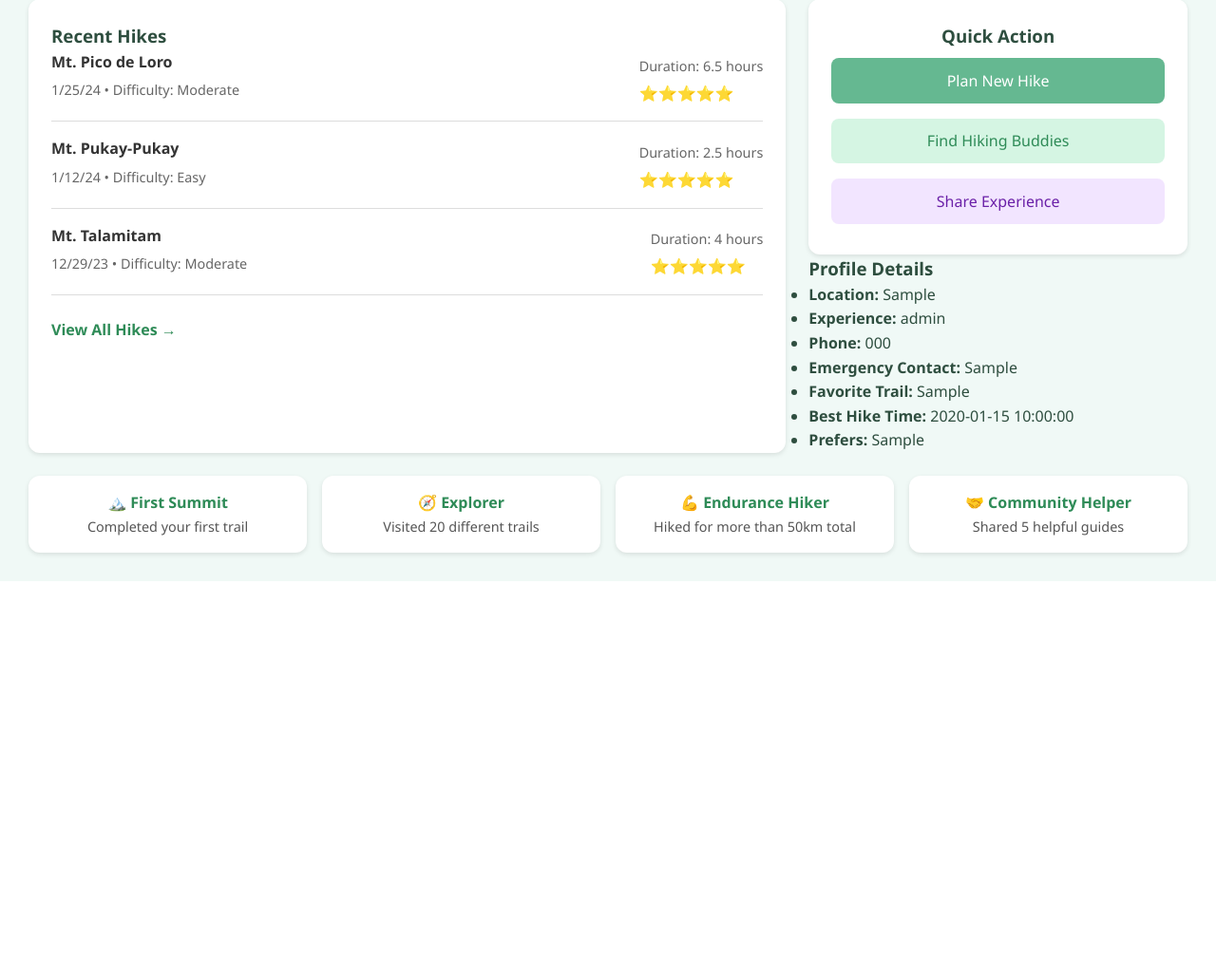
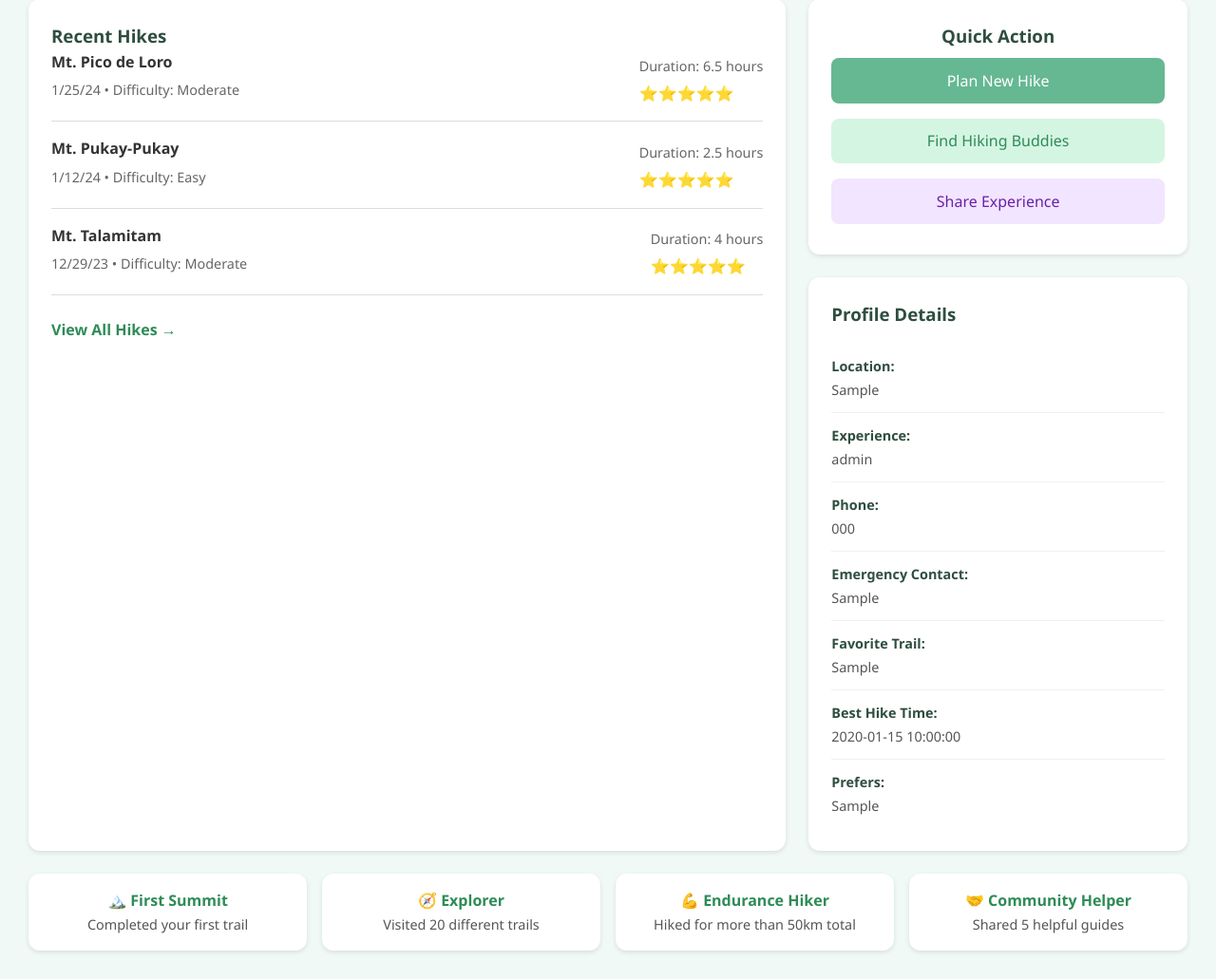
Before and after one commit to erick055/HikeHub, a PHP site: page /profile.php in a window 1280 px wide; the page is wider, and only the part inside the window is pictured. Shown: the part 409-1440 px from the top of that part at 95% size. Before the commit the page ends 1021 px from the top of that part, so only its background shows below. Run offline with PHP 8.4, Linux system fonts and the light colour scheme; the visitor is signed in with stand-in values (Sample User, id 1); tables that the repository leaves empty or names only in its code hold one stand-in row (values such as "Sample post"); a stand-in replaces the project's code that opens the database connection.

Commit message:
patch-11/11/25

```diff
--- a/AppDev/style/details.css
+++ b/AppDev/style/details.css
@@ -118,6 +118,7 @@ nav a {
 .right-column {
   flex: 1; /* Takes 1/3 of the space */
   min-width: 300px;
+  display: none; /* *** MODIFICATION HERE: Hide by default *** */
 }
 
 /* --- Card Styles --- */
--- a/AppDev/style/profile.css
+++ b/AppDev/style/profile.css
@@ -422,3 +422,43 @@ align-items: center;
     header h1{
     font-size: 22px;
    }
+.right-column-profile {
+  display: flex;
+  flex-direction: column;
+  gap: 1.5rem;
+}
+
+.profile-details-card {
+  background: #fff;
+  border-radius: 12px;
+  padding: 1.5rem;
+  box-shadow: 0 2px 5px rgba(0,0,0,0.1);
+  text-align: left;
+}
+
+.profile-details-card h3 {
+  margin-bottom: 1rem;
+}
+
+.profile-details-card ul {
+  list-style: none;
+  padding: 0;
+  margin: 0;
+}
+
+.profile-details-card li {
+  font-size: 0.9rem;
+  color: #555;
+  border-bottom: 1px solid #f0f0f0;
+  padding: 0.75rem 0;
+}
+
+.profile-details-card li:last-child {
+  border-bottom: none;
+}
+
+.profile-details-card li strong {
+  color: #2e4e3f;
+  display: block;
+  margin-bottom: 2px;
+}
```
Also changed, not shown: AppDev/style/sos.css (+24 -1 lines).
